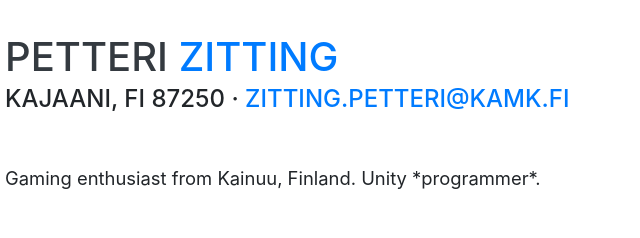
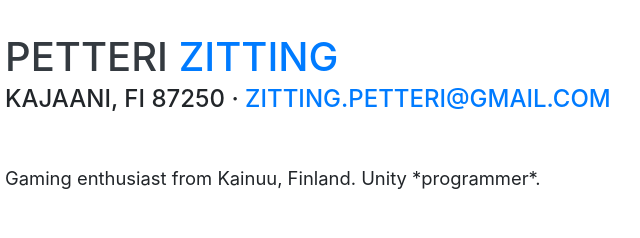
Before and after one commit to puttehi/puttehi.github.io, a website with bundled scripts: page index.html in a window 1280 px wide. Shown: the part 197-435 px from the top of the page, 315-955 px from the left. Built offline with nearby package versions, Linux system fonts and the light colour scheme; a web font is replaced by a local one.

Commit message:
fix email typo

```diff
--- a/index.html
+++ b/index.html
@@ -68,7 +68,7 @@
           <span class="text-primary">Zitting</span>
         </h1>
         <div class="subheading mb-5">Kajaani, FI 87250 ·
-          <a href="mailto:name@email.com">zitting.petteri@kamk.fi</a>
+          <a href="mailto:name@email.com">zitting.petteri@gmail.com</a>
         </div>
         <p class="lead mb-5">Gaming enthusiast from Kainuu, Finland. Unity *programmer*.</p>
         <p class="lead mb-5">Take a peek at my <a class="js-scroll-trigger" href="#projects">past projects!</a></p>
```
